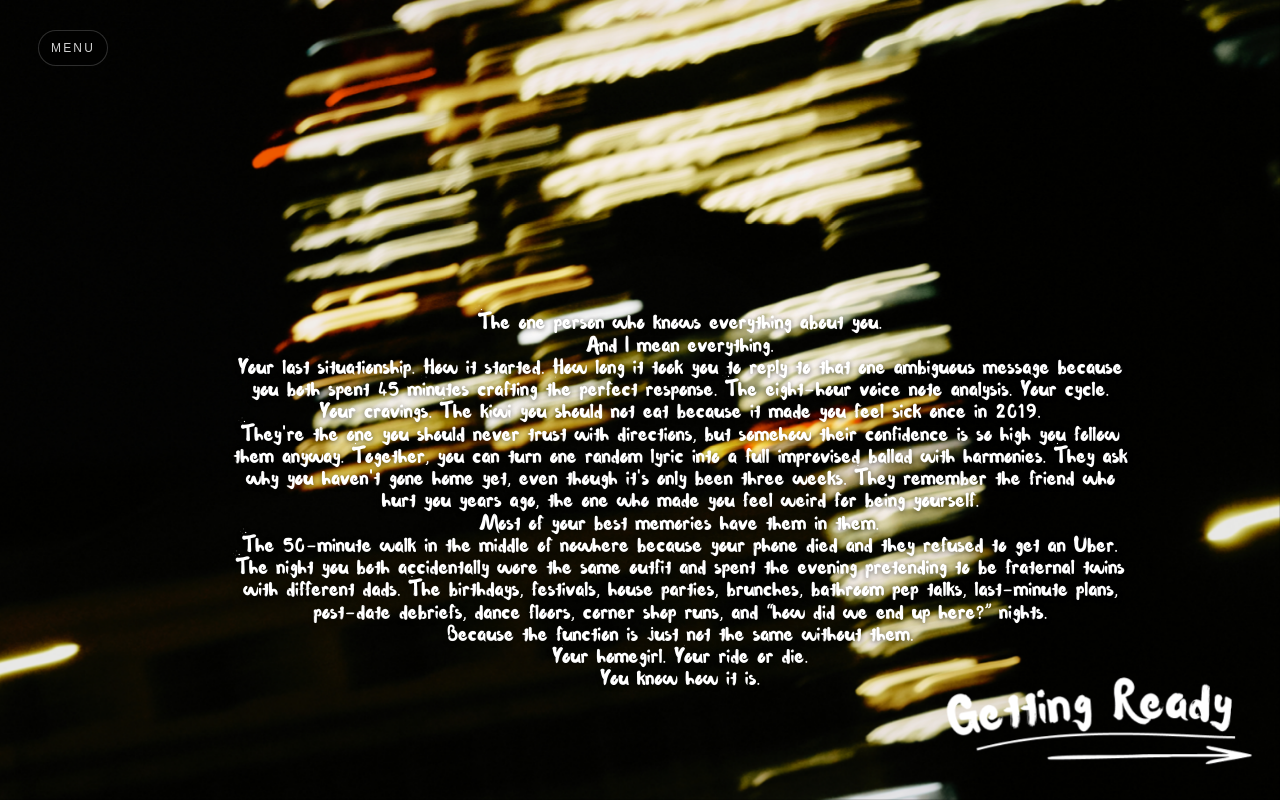
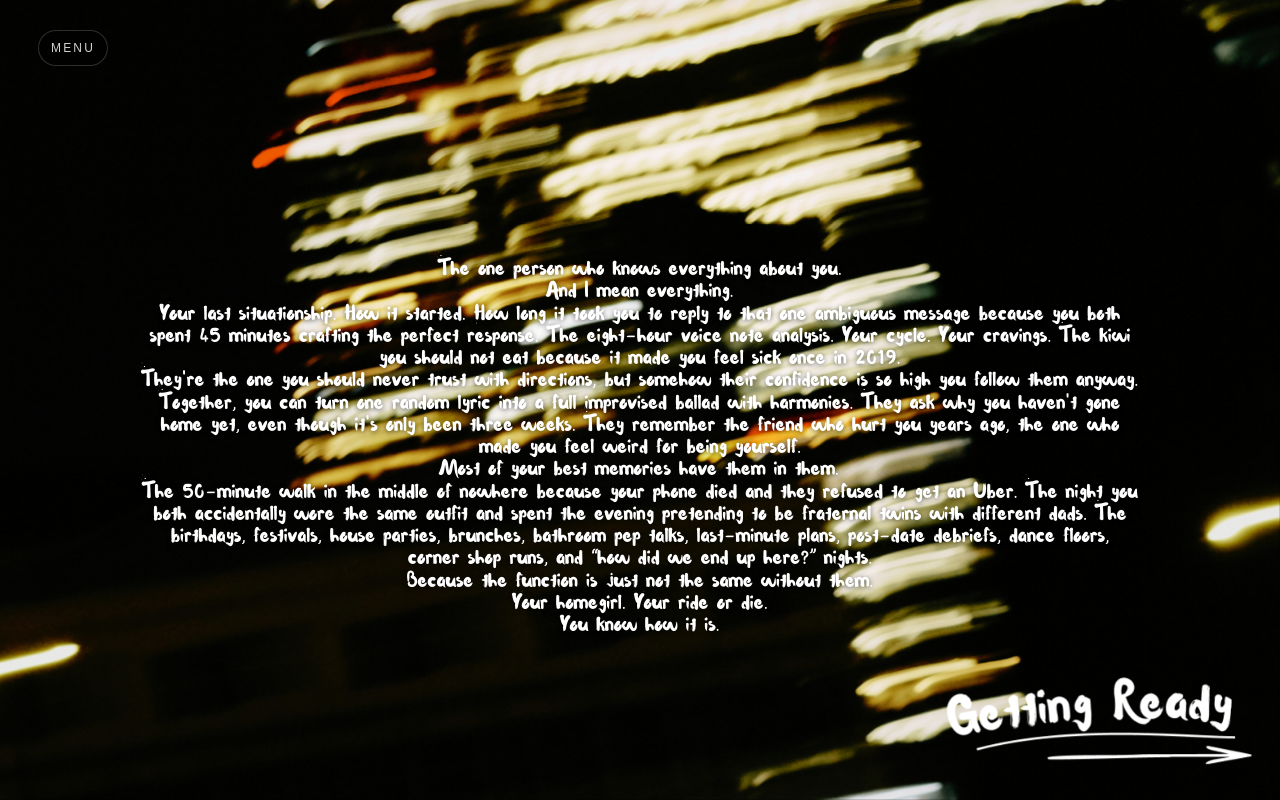
Before and after one commit to angiegal193/homegirl-website-dev, a Next.js app: page / in a window 1280 px wide. Built offline with nearby package versions, Linux system fonts and the light colour scheme.

Commit message:
Fixed. The enlarged copy now adapts to smaller desktop screens: Full story remains visible Nothing is cut off at the bottom The 40% proportional increase is retained CTA remains within the viewport Larger desktop and mobile layouts remain unchanged Lint and production build pass

```diff
--- a/src/app/globals.css
+++ b/src/app/globals.css
@@ -205,6 +205,15 @@ body {
   to { opacity: 1; transform: translateX(0); }
 }
 
+@media (min-width: 821px) and (max-width: 1200px),
+  (min-width: 821px) and (max-height: 800px) {
+  .homepage-story {
+    top: 32%;
+    width: min(78vw, 1103.2px);
+    transform: translateX(-50%);
+  }
+}
+
 @media (max-width: 820px) {
   .homepage-shell {
     min-height: 100svh;
```
